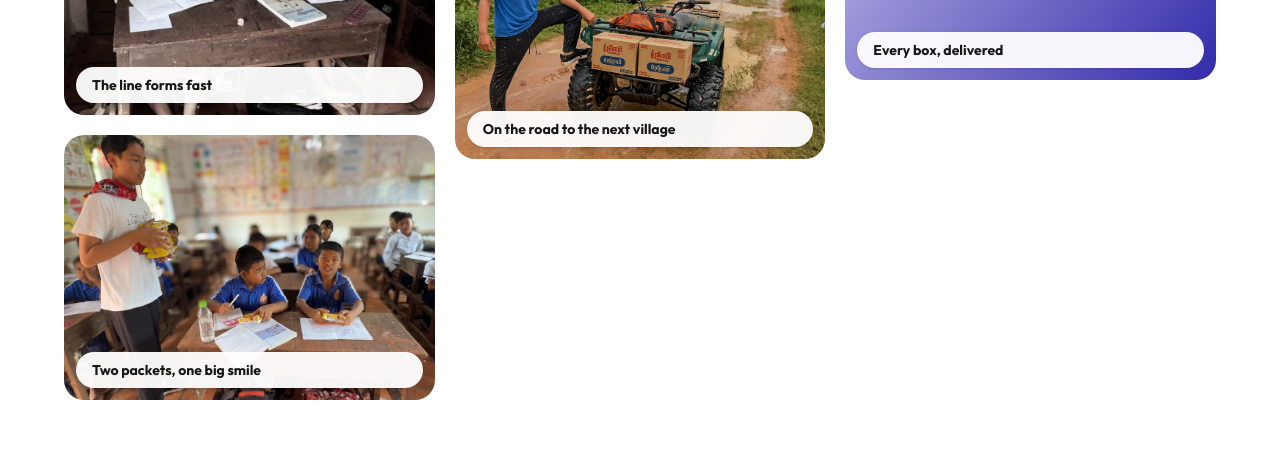
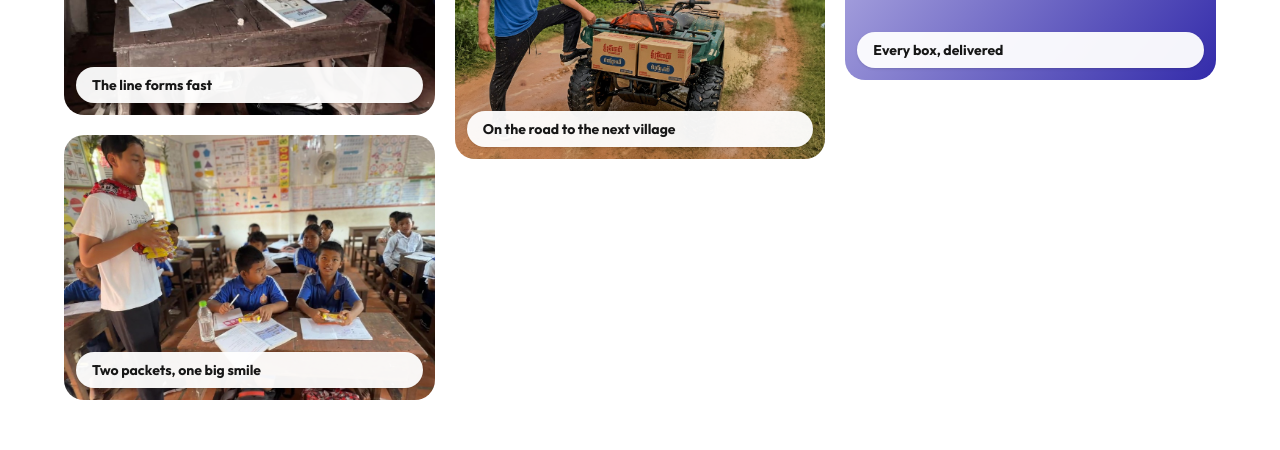
Before and after one commit to iampiotr/ramenrun, a React (Vite) app: page / in a window 1280 px wide. Shown: the part 5720-6170 px from the top of the page. Built offline with nearby package versions, Linux system fonts and the light colour scheme.

Commit message:
Replace the third gallery photo with the wider classroom shot.

```diff
--- a/src/content.ts
+++ b/src/content.ts
@@ -117,7 +117,7 @@ export const gallery = {
       height: 1024,
     },
     {
-      src: photo('03.jpg'),
+      src: photo('03b.jpg'),
       alt: 'A young man hands ramen packets to students seated at desks in a classroom',
       caption: 'Two packets, one big smile',
       width: 1024,
```
Also changed, not shown: public/photos/siem-reap/03.jpg (deleted), public/photos/siem-reap/03b.jpg (added).
